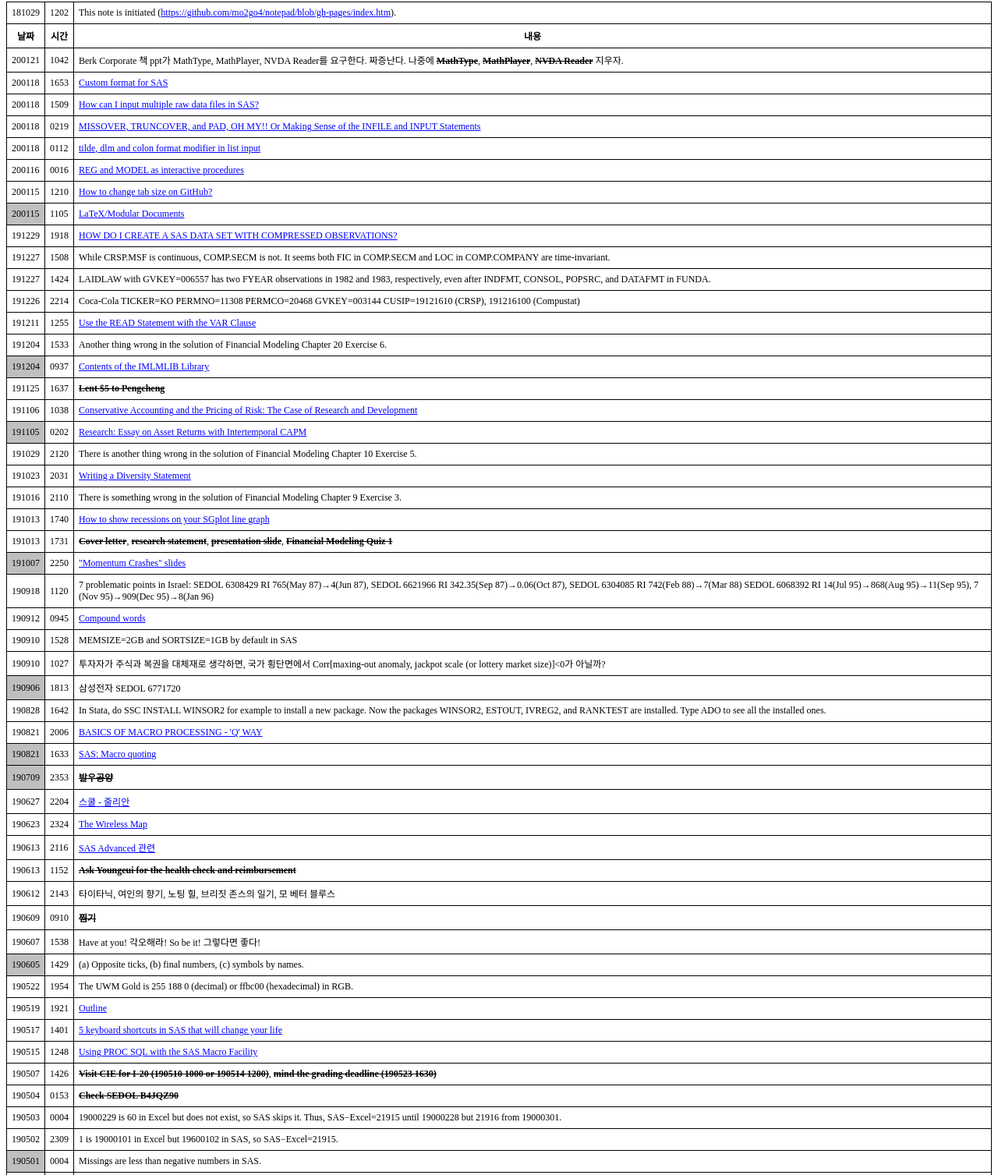
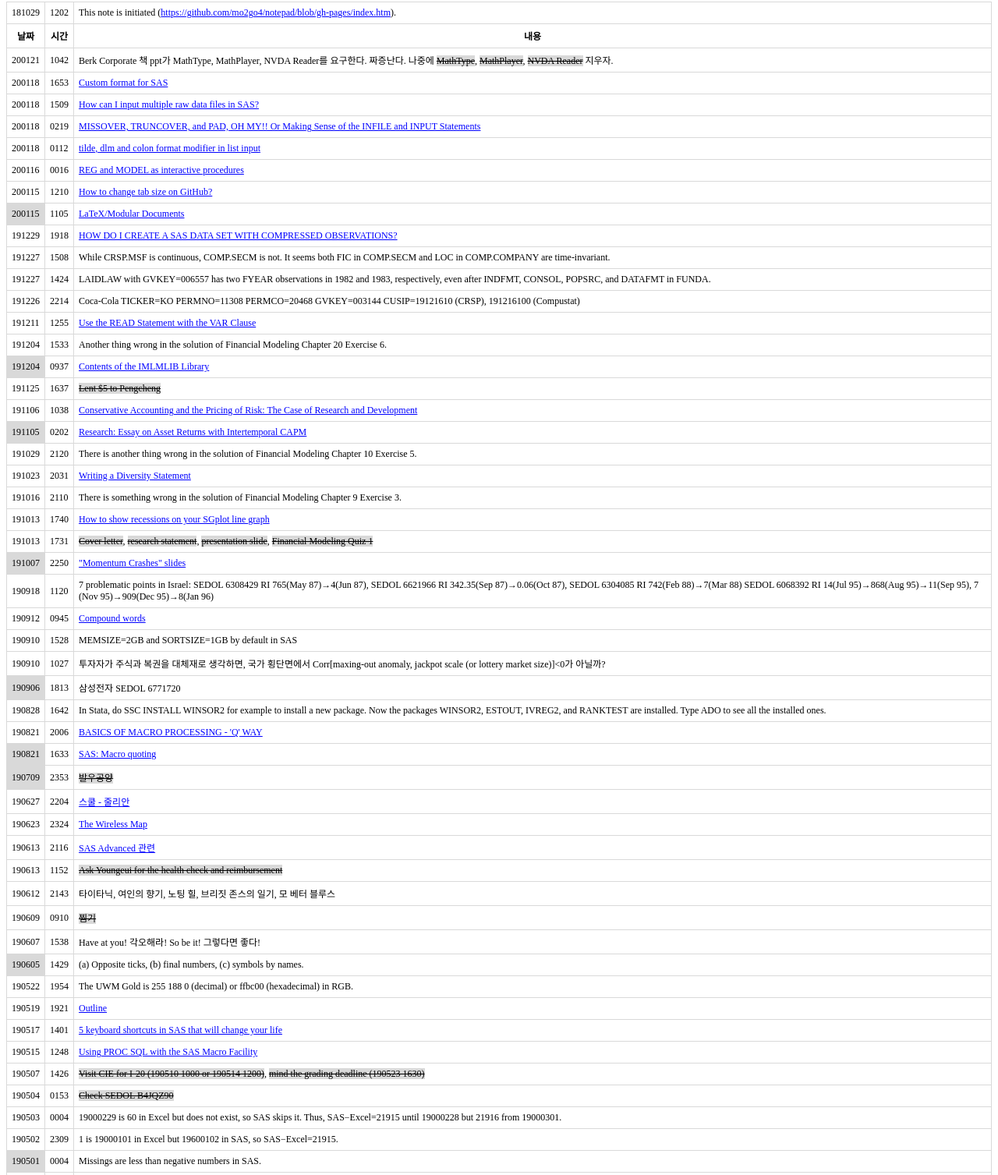
Before and after one commit to mo2go4/notepad, a plain HTML site: page index.htm in a window 1280 px wide. Shown: the part 6-1513 px from the top of the page at 78% size. Drawn offline with Linux system fonts and the light colour scheme.

Commit message:
Update index.htm

```diff
--- a/index.htm
+++ b/index.htm
@@ -5,8 +5,8 @@
 body{background-color:#ffffff;font-family:굴림체,GulimChe,"맑은 고딕","Malgun Gothic";font-size:9pt;color:#000000}
 div{margin:auto}
 table{width:100%;border-collapse:collapse}
-th,td{border:1px solid #000000;padding:4.5pt;word-break:break-all}
-strike{font-weight:bold}
+th,td{border:1px solid #d9d9d9;padding:4.5pt;word-break:break-all}
+strike{background-color:#d9d9d9}
 a{color:#0000ff}
 </style>
 <meta name=viewport content=initial-scale=1>
@@ -80,7 +80,7 @@ a{color:#0000ff}
 </tr>
 
 <tr>
-<td style="background-color:#bfbfbf">200115</td>
+<td style="background-color:#d9d9d9">200115</td>
 <td>1105</td>
 <td><a href=https://en.wikibooks.org/wiki/LaTeX/Modular_Documents>LaTeX/Modular Documents</a></td>
 </tr>
@@ -122,7 +122,7 @@ a{color:#0000ff}
 </tr>
 
 <tr>
-<td style="background-color:#bfbfbf">191204</td>
+<td style="background-color:#d9d9d9">191204</td>
 <td>0937</td>
 <td><a href=http://support.sas.com/documentation/cdl/en/imlug/66845/HTML/default/viewer.htm#imlug_modlib_sect002.htm>Contents of the IMLMLIB Library</a></td>
 </tr>
@@ -140,7 +140,7 @@ a{color:#0000ff}
 </tr>
 
 <tr>
-<td style="background-color:#bfbfbf">191105</td>
+<td style="background-color:#d9d9d9">191105</td>
 <td>0202</td>
 <td><a href=https://wizardkingz.github.io/icapm-evidence/>Research: Essay on Asset Returns with Intertemporal CAPM</a></td>
 </tr>
@@ -176,7 +176,7 @@ a{color:#0000ff}
 </tr>
 
 <tr>
-<td style="background-color:#bfbfbf">191007</td>
+<td style="background-color:#d9d9d9">191007</td>
 <td>2250</td>
 <td><a href=https://www.q-group.org/wp-content/uploads/2014/01/2012fall_danielslides.pdf>"Momentum Crashes" slides</a></td>
 </tr>
@@ -206,7 +206,7 @@ a{color:#0000ff}
 </tr>
 
 <tr>
-<td style="background-color:#bfbfbf">190906</td>
+<td style="background-color:#d9d9d9">190906</td>
 <td>1813</td>
 <td>삼성전자 SEDOL 6771720</td>
 </tr>
@@ -224,13 +224,13 @@ a{color:#0000ff}
 </tr>
 
 <tr>
-<td style="background-color:#bfbfbf">190821</td>
+<td style="background-color:#d9d9d9">190821</td>
 <td>1633</td>
 <td><a href=https://renenyffenegger.ch/notes/Companies-Products/SAS/programming/macros/quoting/index>SAS: Macro quoting</a></td>
 </tr>
 
 <tr>
-<td style="background-color:#bfbfbf">190709</td>
+<td style="background-color:#d9d9d9">190709</td>
 <td>2353</td>
 <td><strike>발우공양</strike></td>
 </tr>
@@ -278,7 +278,7 @@ a{color:#0000ff}
 </tr>
 
 <tr>
-<td style="background-color:#bfbfbf">190605</td>
+<td style="background-color:#d9d9d9">190605</td>
 <td>1429</td>
 <td>(a) Opposite ticks, (b) final numbers, (c) symbols by names.</td>
 </tr>
@@ -332,7 +332,7 @@ a{color:#0000ff}
 </tr>
 
 <tr>
-<td style="background-color:#bfbfbf">190501</td>
+<td style="background-color:#d9d9d9">190501</td>
 <td>0004</td>
 <td>Missings are less than negative numbers in SAS.</td>
 </tr>
@@ -512,7 +512,7 @@ a{color:#0000ff}
 </tr>
 
 <tr>
-<td style="background-color:#bfbfbf">190401</td>
+<td style="background-color:#d9d9d9">190401</td>
 <td>1831</td>
 <td>If X~&Gamma;(k,&theta;), then E[X]=k&theta; and Var[X]=k&theta;&sup2;. Hence, use Y~&Gamma;(&mu;&sup2;/&sigma;&sup2;,&sigma;&sup2;/&mu;) for E[Y]=&mu; and Var[Y]=&sigma;&sup2;.</td>
 </tr>
@@ -722,7 +722,7 @@ a{color:#0000ff}
 </tr>
 
 <tr>
-<td style="background-color:#bfbfbf">190301</td>
+<td style="background-color:#d9d9d9">190301</td>
 <td>1206</td>
 <td>Just for fun: average(1,2,3,4,5,6)=3.5, var.s(1,2,3,4,5,6)=3.5, average(2.7,2.7,2.7,2.7,2.7,7.3)=3.5, var.s(2.7,2.7,2.7,2.7,2.7,7.3)=3.5</td>
 </tr>
@@ -902,7 +902,7 @@ a{color:#0000ff}
 </tr>
 
 <tr>
-<td style="background-color:#bfbfbf">190206</td>
+<td style="background-color:#d9d9d9">190206</td>
 <td>1349</td>
 <td><strike>Check the SAS Enterprise Guide setting of ThinkPad</strike>, <strike>check if ThinkPad has LyX</strike></td>
 </tr>
@@ -932,7 +932,7 @@ a{color:#0000ff}
 </tr>
 
 <tr>
-<td style="background-color:#bfbfbf">190128</td>
+<td style="background-color:#d9d9d9">190128</td>
 <td>1507</td>
 <td><strike>Optimize ThinkPad</strike>, check ThinkStation instead</td>
 </tr>
@@ -1010,7 +1010,7 @@ a{color:#0000ff}
 </tr>
 
 <tr>
-<td style="background-color:#bfbfbf">181203</td>
+<td style="background-color:#d9d9d9">181203</td>
 <td>1159</td>
 <td><strike>Write the referee report for Econ 735 (Thu 2359)</strike> (181212 1600)</td>
 </tr>
@@ -1244,7 +1244,7 @@ a{color:#0000ff}
 </tr>
 
 <tr>
-<td style="background-color:#bfbfbf">181101</td>
+<td style="background-color:#d9d9d9">181101</td>
 <td>1316</td>
 <td><a href=http://support.sas.com/documentation/cdl/en/lrdict/64316/HTML/default/viewer.htm#a000173782.htm>SET 구문의 여러 기능</a></td>
 </tr>
@@ -1364,7 +1364,7 @@ a{color:#0000ff}
 </tr>
 
 <tr>
-<td style="background-color:#bfbfbf">181029</td>
+<td style="background-color:#d9d9d9">181029</td>
 <td>1203</td>
 <td>Text Only (https://textonly.website/)</td>
 </tr>
```
